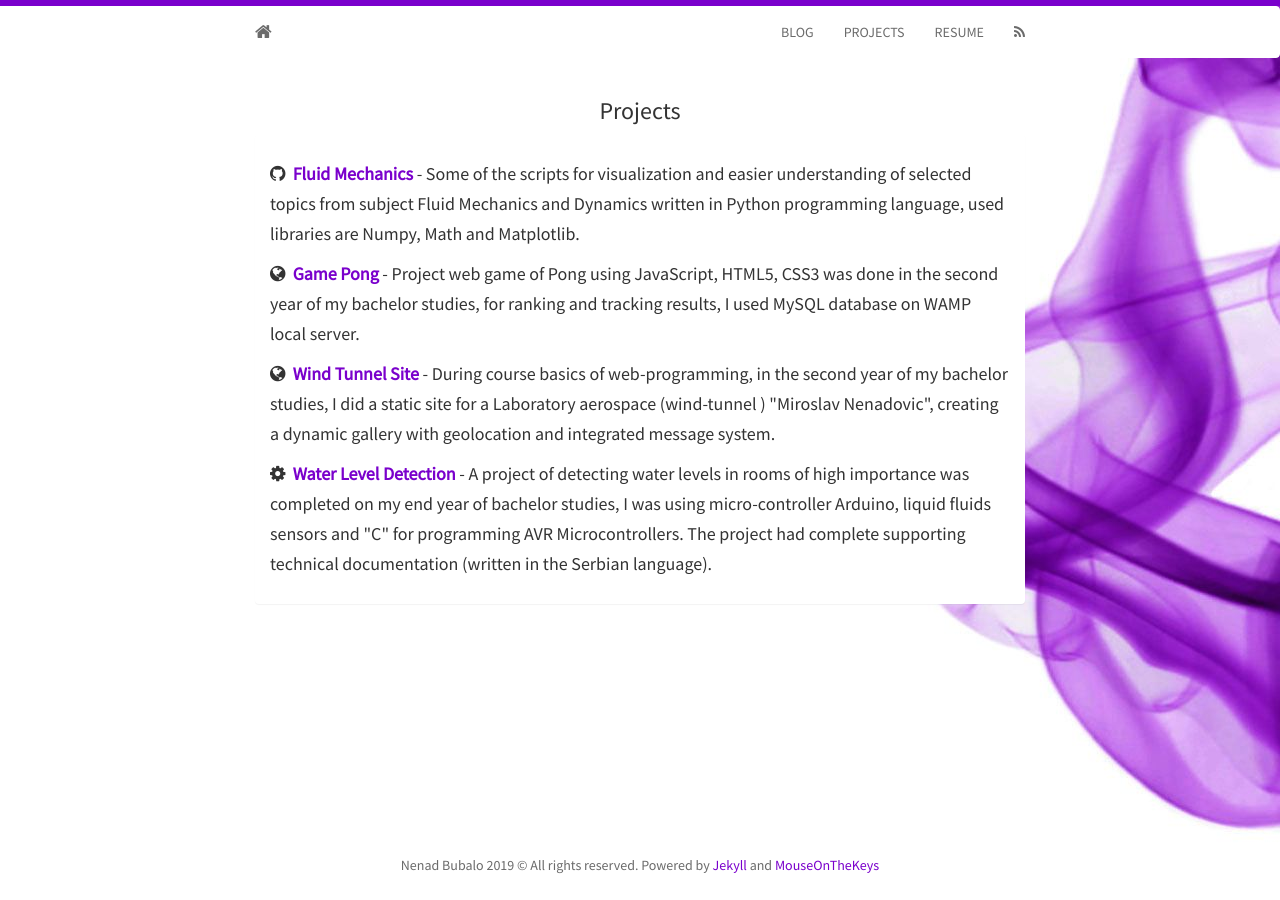
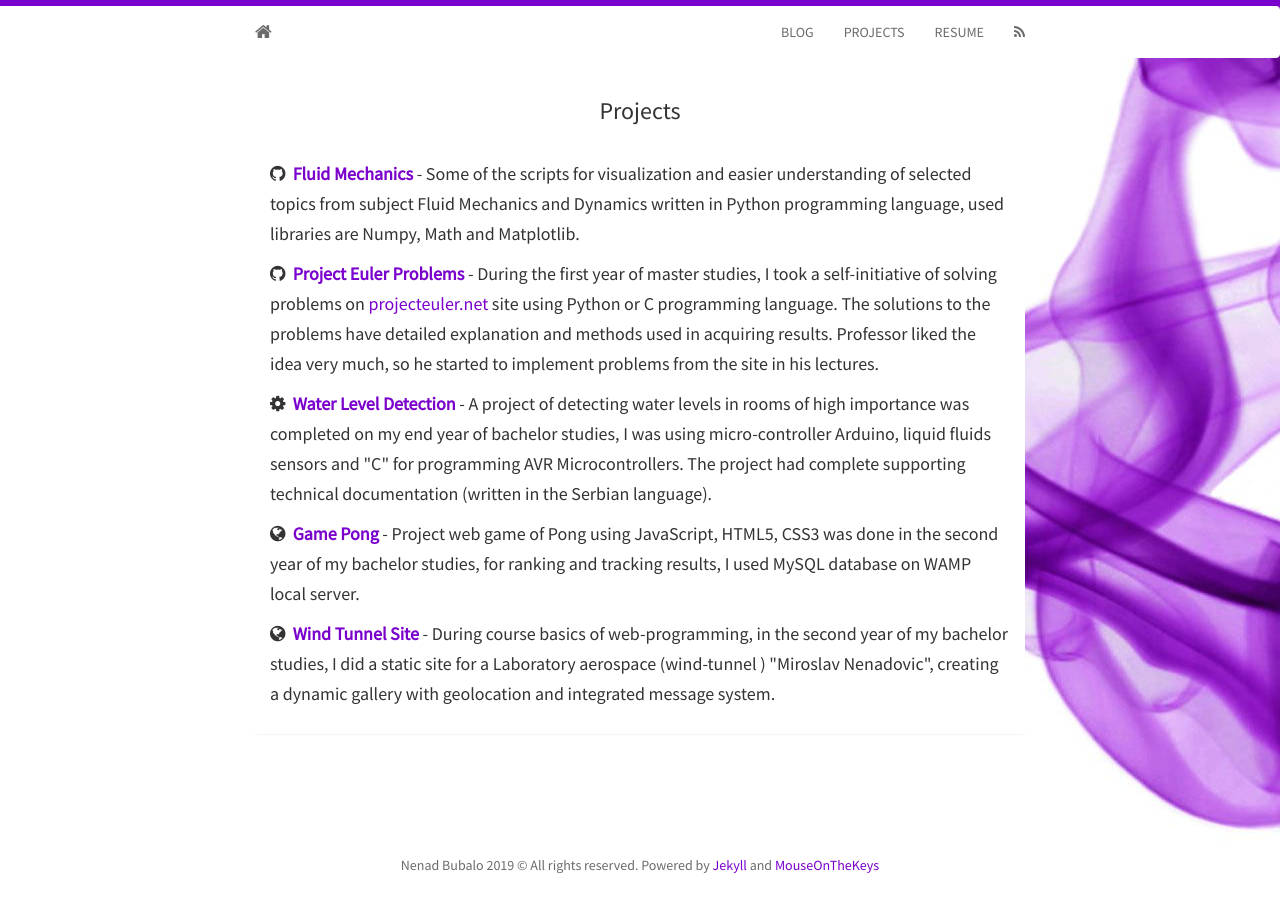
Before and after one commit to MouseOnTheKeys/mouse, a Jekyll site: the page built from projects.html, in a window 1280 px wide. Built offline with Jekyll 4.4.1, drawn with Linux system fonts in a browser that asks for light colours; nearby versions of some CDN libraries.

Commit message:
Update projects.html

```diff
--- a/_includes/projects.html
+++ b/_includes/projects.html
@@ -8,6 +8,14 @@
 			- Some of the scripts for visualization and easier understanding of selected topics from subject Fluid Mechanics and Dynamics written in Python programming language, used libraries are  Numpy, Math and Matplotlib.
 		</h5>
 		<h5>
+			<i class="fa fa-github"></i>&nbsp;&nbsp;<strong><a href="https://github.com/MouseOnTheKeys/Project_Euler">Project Euler Problems</a></strong>
+			- During the first year of master studies, I took a self-initiative of solving problems on <a href="https://projecteuler.net">projecteuler.net</a> site using Python or C programming language. The solutions to the problems have detailed explanation and methods used in acquiring results. Professor liked the idea very much, so he started to implement problems from the site in his lectures.
+		</h5>
+		<h5>
+			<i class="fa fa-cog"></i>&nbsp;&nbsp;<strong><a href="#">Water Level Detection</a></strong>
+			- A project of detecting water levels in rooms of high importance was completed on my end year of bachelor studies,  I was using micro-controller Arduino, liquid fluids sensors and "C"  for programming AVR Microcontrollers. The project had complete supporting technical documentation (written in the Serbian language).
+		</h5>
+		<h5>
 			<i class="fa fa-globe"></i>&nbsp;&nbsp;<strong><a href="#">Game Pong</a></strong>
 			- Project web game of Pong using JavaScript, HTML5, CSS3 was done in the second year of my bachelor studies, for ranking and tracking results, I used MySQL database on WAMP local server.
 		</h5>
@@ -15,10 +23,7 @@
 			<i class="fa fa-globe"></i>&nbsp;&nbsp;<strong><a href="#">Wind Tunnel Site</a></strong>
 			- During course basics of web-programming, in the second year of my bachelor studies,  I did a static site for a Laboratory aerospace (wind-tunnel ) "Miroslav Nenadovic",  creating a dynamic gallery with geolocation and integrated message system.
 		</h5>
-    	<h5>
-			<i class="fa fa-cog"></i>&nbsp;&nbsp;<strong><a href="#">Water Level Detection</a></strong>
-			- A project of detecting water levels in rooms of high importance was completed on my end year of bachelor studies,  I was using micro-controller Arduino, liquid fluids sensors and "C"  for programming AVR Microcontrollers. The project had complete supporting technical documentation (written in the Serbian language).
-		</h5>
+
 
 
     </div>
```
